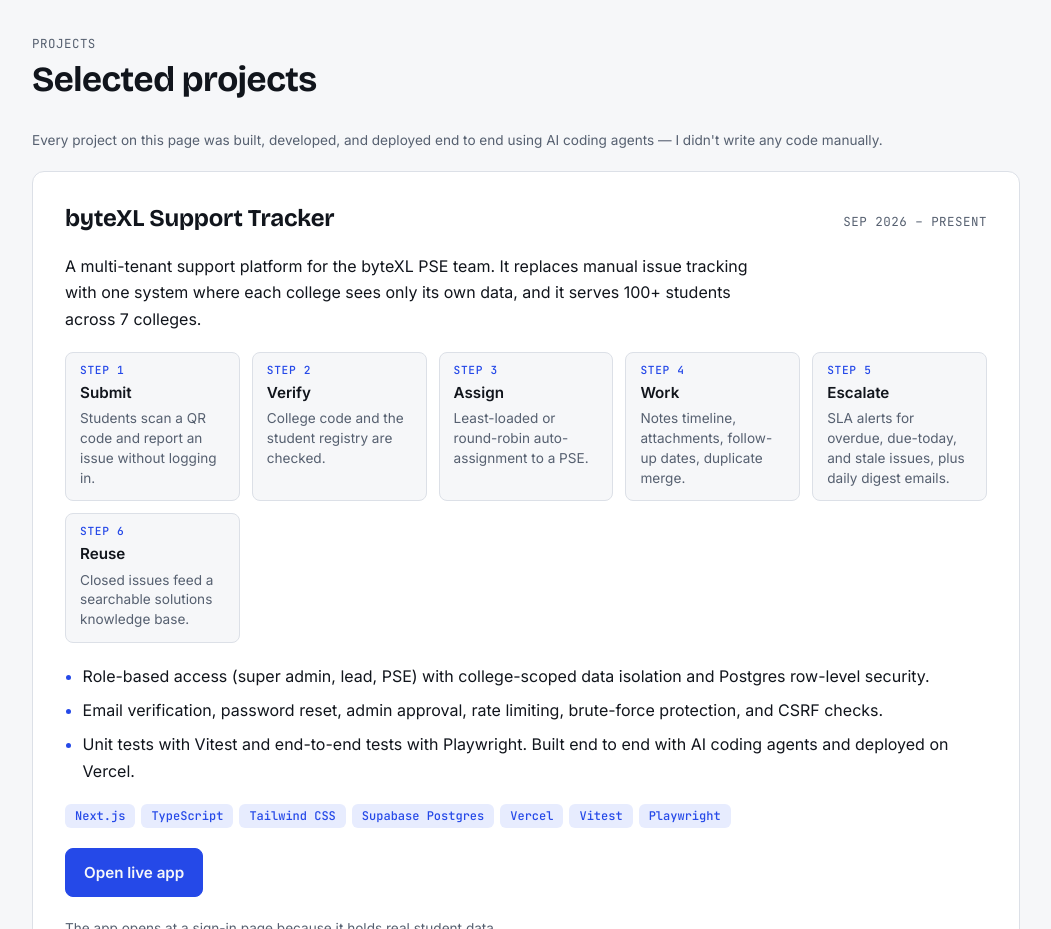
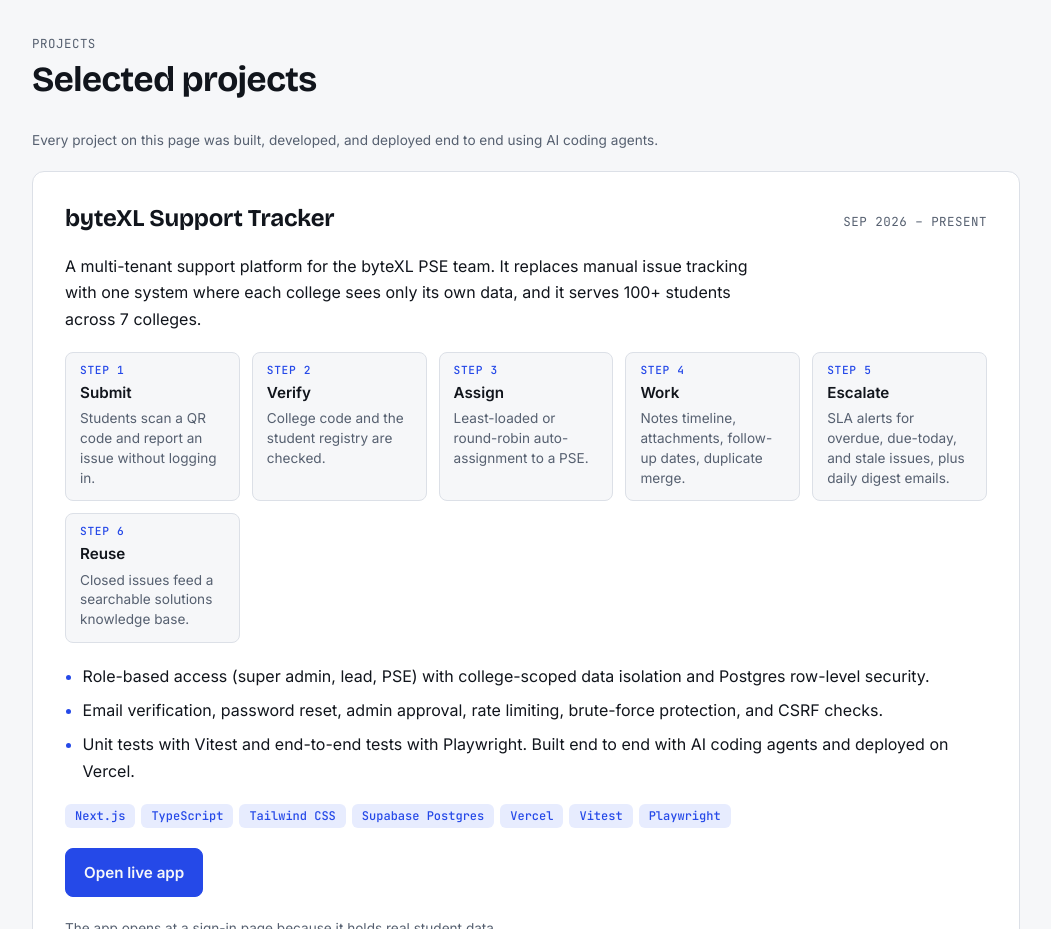
Before and after one commit to srinivasulu-dontha/portfolio, a plain HTML site: page Srinivasulu Dontha.html in a window 1280 px wide. Shown: the part 1720-2649 px from the top of the page, without its empty margins (114-1165 px from the left). Drawn offline with nearby package versions, Linux system fonts and the light colour scheme.

Commit message:
Trim note wording

```diff
--- a/Srinivasulu Dontha.html
+++ b/Srinivasulu Dontha.html
@@ -223,7 +223,7 @@ footer { padding-block: 28px 40px; border-top: 1px solid var(--line); color: var
 
     <section id="projects">
       <div class="sec-head"><span class="mono">Projects</span><h2>Selected projects</h2></div>
-      <p class="note" style="margin-bottom: 20px;">Every project on this page was built, developed, and deployed end to end using AI coding agents — I didn't write any code manually.</p>
+      <p class="note" style="margin-bottom: 20px;">Every project on this page was built, developed, and deployed end to end using AI coding agents.</p>
 
       <article class="project">
         <div class="p-head">
```
Also changed, not shown: index.html (+1 -1 lines).
